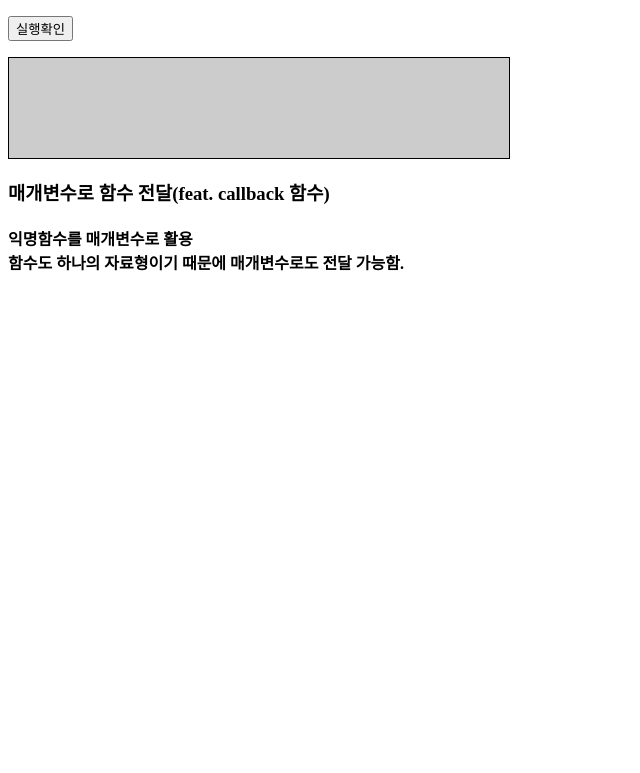
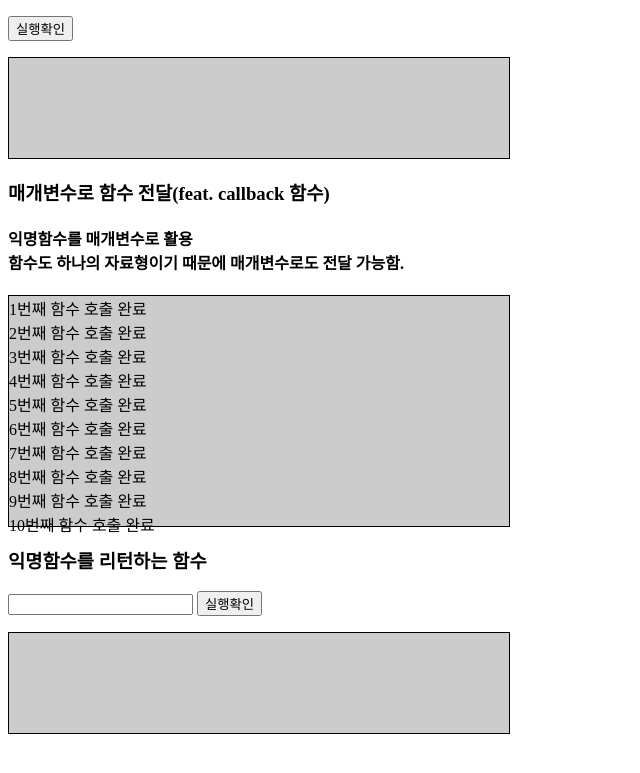
Before and after one commit to DOPPELGANGEM/WebWorkSpace, a plain HTML site: page Javascript_Basic/Javascript_exercise/3.JS_Function.html in a window 1280 px wide. Shown: the part 1140-1913 px from the top of the page, without its empty margins (0-640 px from the left). Drawn offline with Linux system fonts and the light colour scheme.

Commit message:
0526 강의까지 콜백함수복습

```diff
--- a/Javascript_Basic/Javascript_exercise/3.JS_Function.html
+++ b/Javascript_Basic/Javascript_exercise/3.JS_Function.html
@@ -41,9 +41,35 @@
     <h4>
       익명함수를 매개변수로 활용 <br>함수도 하나의 자료형이기 때문에 매개변수로도 전달 가능함.
     </h4>
+    <p id="p6" style="height:230px"></p>
+    <h3>익명함수를 리턴하는 함수</h3>
+    <input type="text" name="name" id="name">
+    <button onclick="jsReturnFunc();">실행확인</button>
+    <p id="p7"></p>
+
     <script>
       // 매개변수(parameter)란 함수의 정의에서 전달받은 인수를 함수 내부로 전달하기 위해 사용하는 변수를 의미합니다.
       // 인수(argument)란 함수가 호출될 때 함수로 값을 전달해주는 값을 말합니다.
+
+      var jsReturnFunc = function(){
+        var nameTag = document.querySelector('#name');
+        var pTag = document.getElementById('p7');
+        return function(){
+          pTag.innerHTML = nameTag.value;
+        }();
+      }
+
+      callFuncTenTimes(calleeFunc);
+      function callFuncTenTimes(otherFunc){
+        for(var i = 0; i < 10; i++){
+          otherFunc(i); // 받아서 실행하는 함수 콜백함수 => AJAX에서 활용이됨
+        }
+      }
+
+      function calleeFunc(num){
+        var pTag = document.querySelector('#p6');
+        pTag.innerHTML += (num + 1) + "번째 함수 호출 완료<br>";
+      }
 
       /* var num1 = prompt("수를입력하세요.");
       var num2 = prompt("수를입력하세요.");
```
Also changed, not shown: Javascript_Basic/Javascript_practice/13.tableAdd_practice.html (+14 -11 lines), 1 other file.
